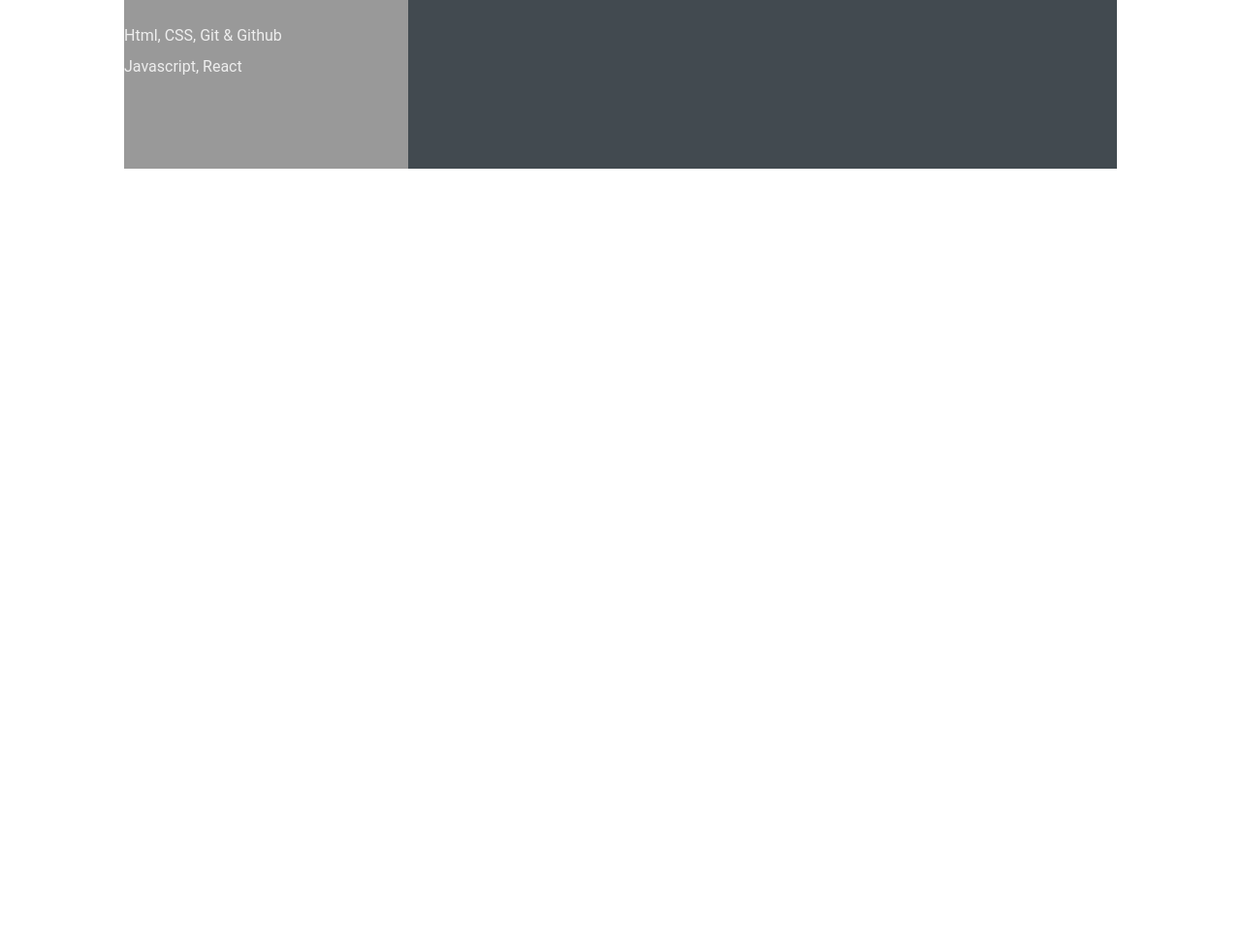
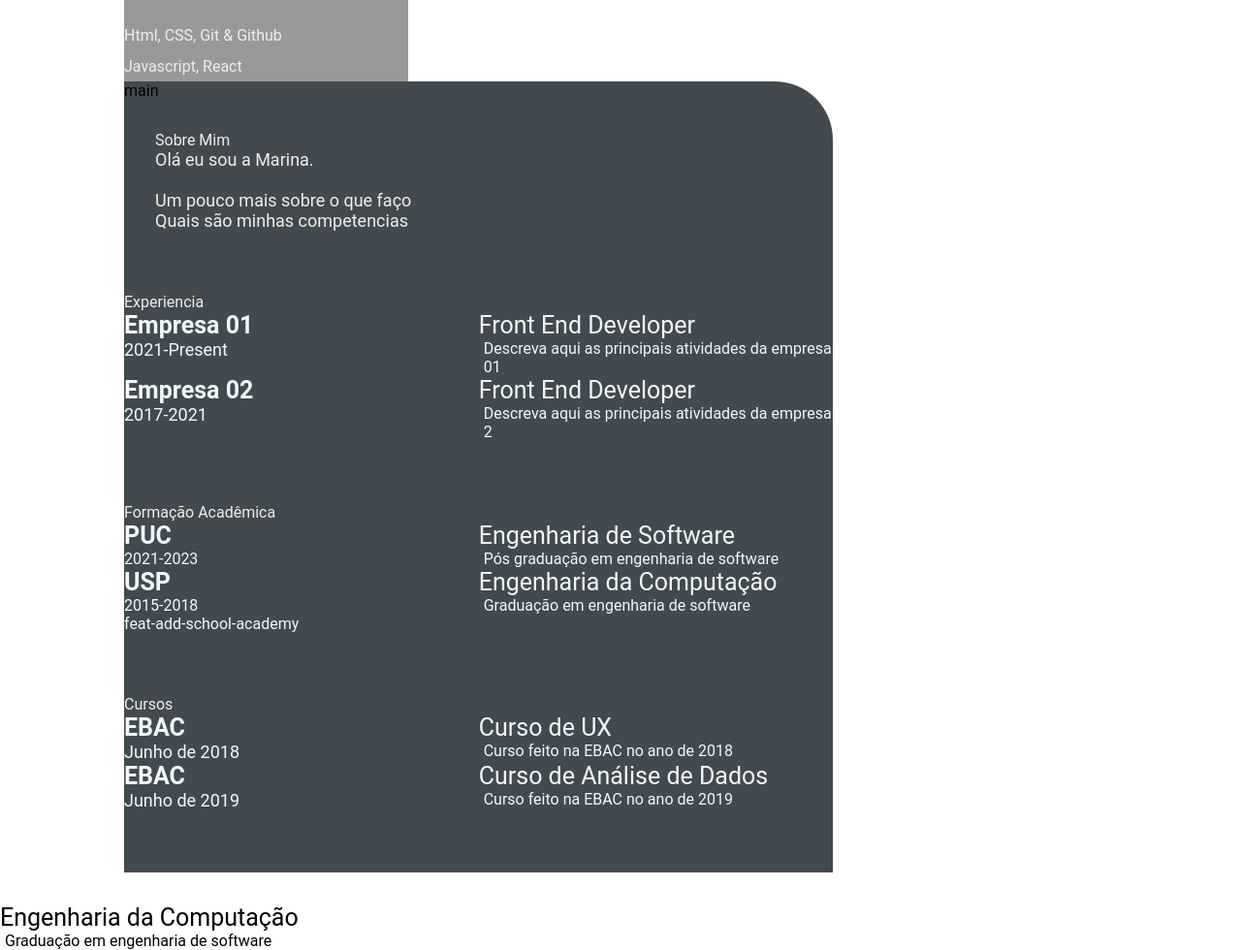
Before and after one commit to Maryh-imnida/devweekgit.github.io, a plain HTML site: page index.html in a window 1280 px wide. Shown: the part 658-1638 px from the top of the page at 97% size. Before the commit the page ends 864 px from the top, so only its background shows below. Drawn offline with Linux system fonts and the light colour scheme.

Commit message:
Feat add school academy (#5)
* adicionadas informações de formação acadêmica

* Criada a área de Cursos no html

```diff
--- a/index.html
+++ b/index.html
@@ -42,7 +42,9 @@
                 </div>
             </section>
         </section>
-        <section class="right-section">
+ feat-add-school-academy
+        <div class="right-section"
+        <section class="right-section"> main
             <div class="right-section-contents">
                 <section class="about gap">
                     <div class="right-title">Sobre Mim</div>
@@ -94,6 +96,45 @@
                     <div class="education-left">
                         <p class="education-school-name">USP</p>
                         <p class="education-time-period">2015-2018</p>
+ feat-add-school-academy
+                    </div>
+                    <div class="education-right">
+                        <p class="education-subject">Engenharia da Computação</p>
+                        <p class="education-desc">
+                            Graduação em engenharia de software
+                        </p>
+                    </div>
+                </div>
+            </section>
+            <section class="awards gap">
+                <div class="right-title">Cursos</div>
+                <div class="awards-contents">
+                    <div class="awards-left">
+                        <p class="awards-company-name">EBAC</p>
+                        <p class="awards-time-period">Junho de 2018</p>
+                    </div>
+                     <div class="awards-right">
+                        <p class="awards-name">Curso de UX</p>
+                        <p class="awards-desc">
+                          Curso feito na EBAC no ano de 2018
+                         </p>
+                     </div>
+                     <div class="awards-left">
+                        <p class="awards-company-name">EBAC</p>
+                        <p class="awards-time-period">Junho de 2019</p>
+                    </div>
+                     <div class="awards-right">
+                        <p class="awards-name">Curso de Análise de Dados</p>
+                        <p class="awards-desc">
+                          Curso feito na EBAC no ano de 2019
+                         </p>
+                     </div>
+                </div>
+            </section>
+        </section>
+    </main>
+</body>
+
                 </div>
                 <div class="education-right">
                     <p class="education-subject">Engenharia da Computação</p>
@@ -108,5 +149,5 @@
         </section>
     </main>
 </body>
-
+</main
 </html>
```
